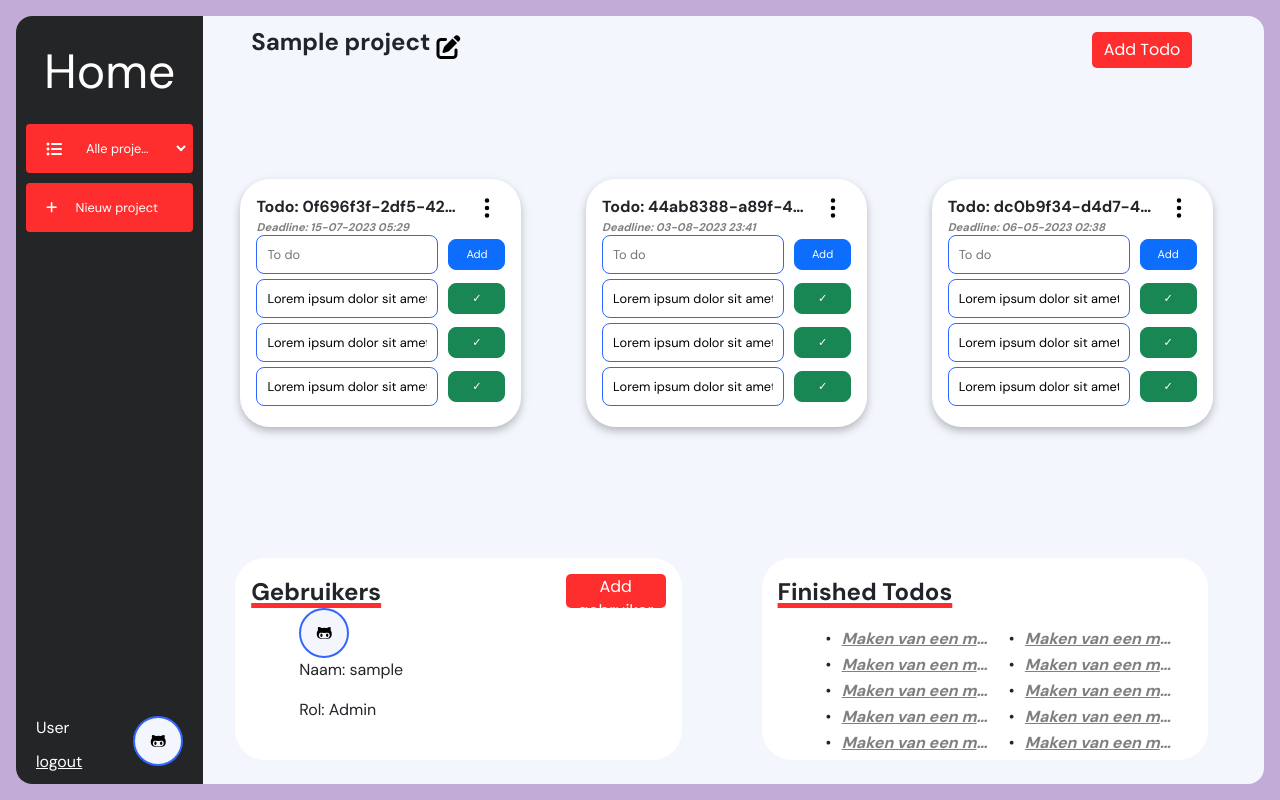
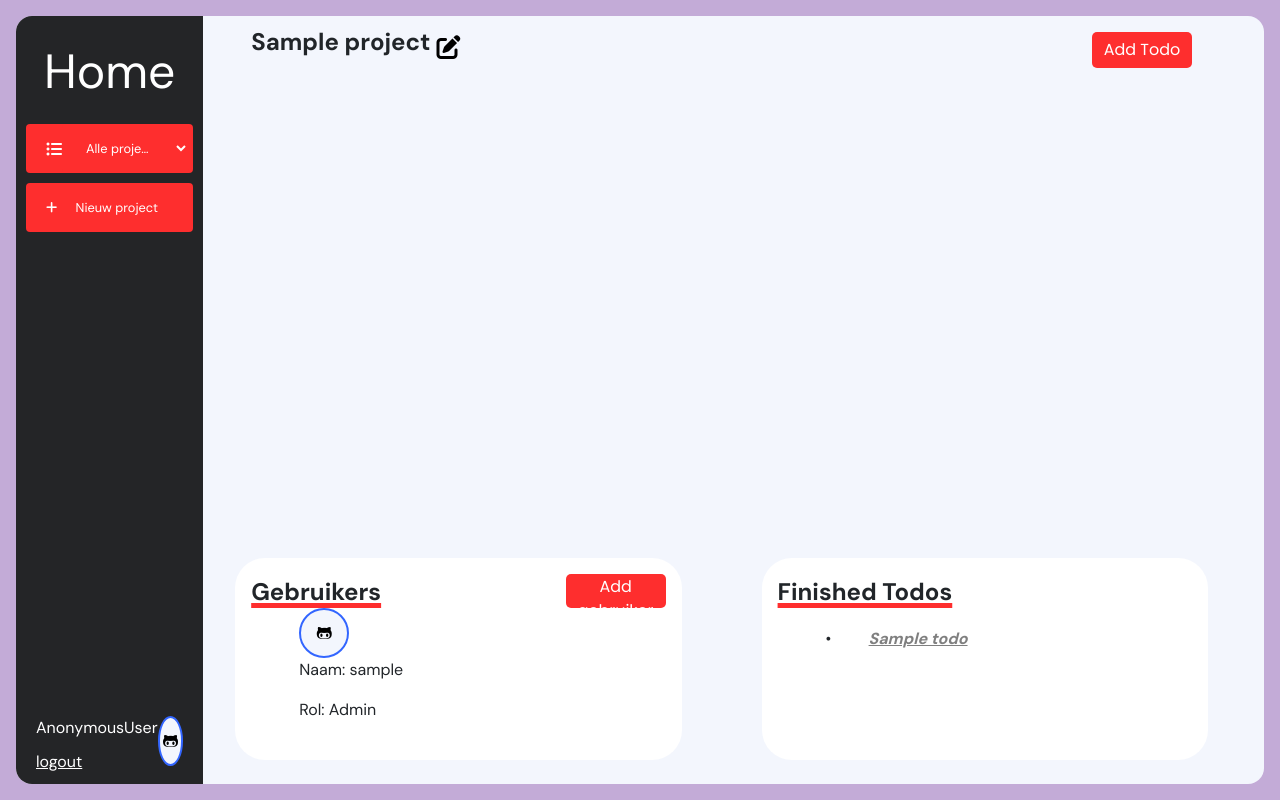
Before and after one commit to timvdlee/A4, a Django app: page /project/1/ in a window 1280 px wide. Run offline with Django 4.2, Linux system fonts and the light colour scheme; tables that the repository leaves empty hold one stand-in row (values such as "Sample post"); some libraries are stand-ins or nearby versions.

Commit message:
Fixed todo's backend interactivity
Co-authored-by: Saladin Ajouaou <Salah3211@users.noreply.github.com>

```diff
--- a/Project_A4/ProjectApp/forms.py
+++ b/Project_A4/ProjectApp/forms.py
@@ -38,7 +38,6 @@ class TodoForm(forms.ModelForm):
     class Meta:
         model = Todo
         fields = [
-            'project',
             'name',
             'deadline_date',
             'deadline_time',
--- a/Project_A4/ProjectApp/models.py
+++ b/Project_A4/ProjectApp/models.py
@@ -16,8 +16,8 @@ default_deadline = datetime.date.fromisoformat(ISO_deadline)
 class Project(models.Model):
     id = models.AutoField(primary_key=True)
     name = models.CharField(max_length=100)
-    creation_date = models.DateField(default=default_date)
-    deadline_date = models.DateField(default=default_deadline)
+    creation_date = models.DateField(default=datetime.datetime.now().date())
+    deadline_date = models.DateField(default=datetime.date.fromisoformat('2024-01-01'))
     admin_user = models.ForeignKey(User, on_delete=models.CASCADE)
     members = models.ManyToManyField(User,
                                      related_name="project_members")
--- a/Project_A4/ProjectApp/views.py
+++ b/Project_A4/ProjectApp/views.py
@@ -9,6 +9,7 @@ from django.contrib.auth.decorators import login_required
 import uuid
 import random
 from datetime import datetime, timedelta
+from .models import Todo,SubTodo
 # Create your views here.
 
 
@@ -26,19 +27,41 @@ def project(request,pk=None):
     project = get_object_or_404(Project, pk=pk)
 
     if request.method == "POST":
+        print(request.POST)
         if 'project-name-submit' in request.POST: # project naam aanpassen
             project.name = request.POST.get("name")
             project.save()
-        elif 'todo-toevoegen-submit' in request.POST: #Todo opslaan of aanpassen
-            print(request.POST)
+        elif 'todo-toevoegen-submit' in request.POST: # Nieuwe todo aanmaken
             todo_form = TodoForm(request.POST)
             todo_form.completed = False
-            print(todo_form.is_valid())
-            print(todo_form.errors)
             if todo_form.is_valid():
-                todo_form.save()
-        elif 'todo-update-submit' in request.POST:
-            pass
+                td_db_obj = todo_form.save(commit=False)
+                td_db_obj.project = project
+                td_db_obj.save()
+        elif 'todo-update-submit' in request.POST: # Todo aanpassen
+            todo = Todo.objects.get(id=request.POST.get("id"))
+            todo.name = request.POST.get("name")
+            todo.project = project
+            todo.deadline_date = request.POST.get("deadline_date")
+            todo.deadline_time = request.POST.get("deadline_time")
+            todo.completed = True if request.POST.get("completed") else False
+            todo.save()
+        elif 'addSubTodo-submit' in request.POST: # Subtodo aanmaken
+            subTodoDesc = request.POST.get("subTodoDesc")
+            if len(subTodoDesc) > 0:
+                subtodo = SubTodo()
+                subtodo.todo = Todo.objects.get(id=request.POST.get("todoId"))
+                subtodo.description = subTodoDesc
+                subtodo.save()
+        elif 'completeSubTodo-submit' in request.POST: # Subtodo verwijderen
+            subtodo = SubTodo.objects.filter(id=request.POST.get("subTodoId"))
+            if len(subtodo) > 0:
+                subtodo[0].delete()
+        elif 'reActivateTodo-submit' in request.POST: # Todo's activeren
+            todo = Todo.objects.get(id=request.POST.get("id"))
+            todo.completed = False
+            todo.save()
+
 
 
     project_users = [{"username": user.username, "role": "Admin" if user == project.admin_user else "Gebruiker","img":"none"} for user in project.members.all()]
@@ -47,40 +70,39 @@ def project(request,pk=None):
     start_date = datetime(2023, 4, 24)
     end_date = datetime(2023, 12, 31)
 
+
+
     todos = [
         {
-            "name": f"{str(uuid.uuid4())}",
-            "deadline": (deadline := random_deadline(start_date, end_date)).strftime("%d-%m-%Y %H:%M"),
-            "deadline-date": deadline.strftime("%Y-%m-%d"),
-            "deadline_time": deadline.strftime("%H:%M"),
-            "id": _,
-            "subtodos": [
-                {
-                    "description": "Lorem ipsum dolor sit amet, consectetur adipiscing elit."
-                }
-                for _ in range(10)
-            ],
+        "name": todo.name,
+        "deadline_date": todo.deadline_date,
+        "deadline_time": todo.deadline_time,
+        "id": todo.id,
+        "completed": todo.completed,
+        "subtodos": [{"description": subTodo.description,"id":subTodo.id}
+         for subTodo in SubTodo.objects.filter(todo=todo)
+        ]
         }
-        for _ in range(3)
+        for todo in Todo.objects.filter(project=project, completed=False)
     ]
     todo_forms = [
         {
             'todo': todo,
             'form': TodoForm(initial={
                 'name': todo['name'],
-                'deadline_date': todo['deadline-date'],
+                'deadline_date': todo['deadline_date'],
                 'deadline_time': todo['deadline_time'],
+                'completed': todo['completed']
                 })
             }
         for todo in todos
         ]
 
-
     finished_todos = [
         {
-            "name": "Maken van een maken van een weet ik wel abcdefghijklmnopqrstuvwxyz",
-            "id": 5
-            } for _ in range(50)
+            "name": fin_todo.name,
+            "id": fin_todo.id
+            } for fin_todo in Todo.objects.filter(project=project, completed=True)
         ]
     project_name_form = ProjectForm(
         initial={
@@ -99,6 +121,7 @@ def project(request,pk=None):
                       "finished_todos": finished_todos,
                       "project_name_form": project_name_form,
                       "todo_form": todo_forms,
+                      "todos": todos,
                       "project_naam": project.name,
                       "add_todo": add_todo,
                    }
--- a/Project_A4/templates/base.html
+++ b/Project_A4/templates/base.html
@@ -44,7 +44,7 @@
           <div class="bottom-links">
             <div class="user-icon">
               <div class="user-box">
-                <p class="botton-text">User</p>
+                <p class="botton-text">{{user}}</p>
                 <a class="botton-text" href="/logout" style="color: white;">
                     logout
                 </a>
--- a/Project_A4/templates/project.html
+++ b/Project_A4/templates/project.html
@@ -27,7 +27,7 @@
             <div class="topTodo">
                 <div class="desc">
                     <p class="todoTitle" title='{{todo.todo.name}}'>Todo: {{todo.todo.name}}</p>
-                    <p class="todoDeadline">Deadline: {{todo.todo.deadline}}</p>
+                    <p class="todoDeadline">Deadline: {{todo.todo.deadline_time}} {{todo.todo.deadline_date}}</p>
                 </div>
                 <div class="editBtnWrapper">
                     <button class="todoEditBtn" type="button" data-bs-toggle="modal" data-bs-target="#{{todo.todo.id}}" data-bs-whatever="@mdo">
@@ -42,8 +42,9 @@
                 <form action={% url 'project' pk=project_obj.pk %} method="post">
                     {% csrf_token %}
                     <div class="createSubTodo">
-                        <input type="text" name="createTodo" class="addSubTodo" id="createTodo" value="" placeholder="To do">
-                        <button class="btn btn-primary addTodoBtn" type="submit">Add</button>
+                        <input type="hidden" name="todoId" value={{todo.todo.id}}>
+                        <input type="text" name="subTodoDesc" class="addSubTodo" id="createTodo" value="" placeholder="To do">
+                        <button class="btn btn-primary addTodoBtn" name="addSubTodo-submit" type="submit">Add</button>
                     </div>
                 </form>
                 {% for subTodo in todo.todo.subtodos %}
@@ -51,7 +52,8 @@
                     {% csrf_token %}
                     <div class="subTodo">
                         <input readonly type="text" name="createTodo" class="addSubTodo" id="createTodo" value="{{subTodo.description}}" title="{{subTodo.description}}">
-                        <button class="btn btn-success addTodoBtn" type="submit">✓</button>
+                        <input type="hidden" name="subTodoId" value={{subTodo.id}}>
+                        <button class="btn btn-success addTodoBtn" name="completeSubTodo-submit" type="submit">✓</button>
                     </div>
                 </form>
                 {% endfor %}
@@ -88,8 +90,9 @@
                           <label > Afgerond</label>
                       </div>
                   </div>
+                  <input type="hidden" name="id" value={{todo.todo.id}}>
                   <div class="modal-footer">
-                      <button type="submit" class="btn btn-danger modalBtn ms-2" name="{{todo.todo.id}}-todo-update-submit">Update</button>
+                      <button type="submit" class="btn btn-danger modalBtn ms-2" name="todo-update-submit">Update</button>
                       <button type="button" class="btn btn-secondary" data-bs-dismiss="modal">Sluit</button>
                   </div>
                 </form>
@@ -126,7 +129,7 @@
                     <form class="finTodoForm" action={% url 'project' pk=project_obj.pk %} method="post">
                         {% csrf_token %}
                         <input type="hidden" name="id" value={{f_todo.id}}>
-                        •    <button type="submit" class="fin_todoBtn">{{f_todo.name}}</button>
+                        •    <button type="submit" name="reActivateTodo-submit" class="fin_todoBtn">{{f_todo.name}}</button>
                     </form>
                     {% endfor %}
                 </div>
```
Also changed, not shown: Project_A4/ProjectApp/migrations/0002_alter_project_creation_date.py (added).
